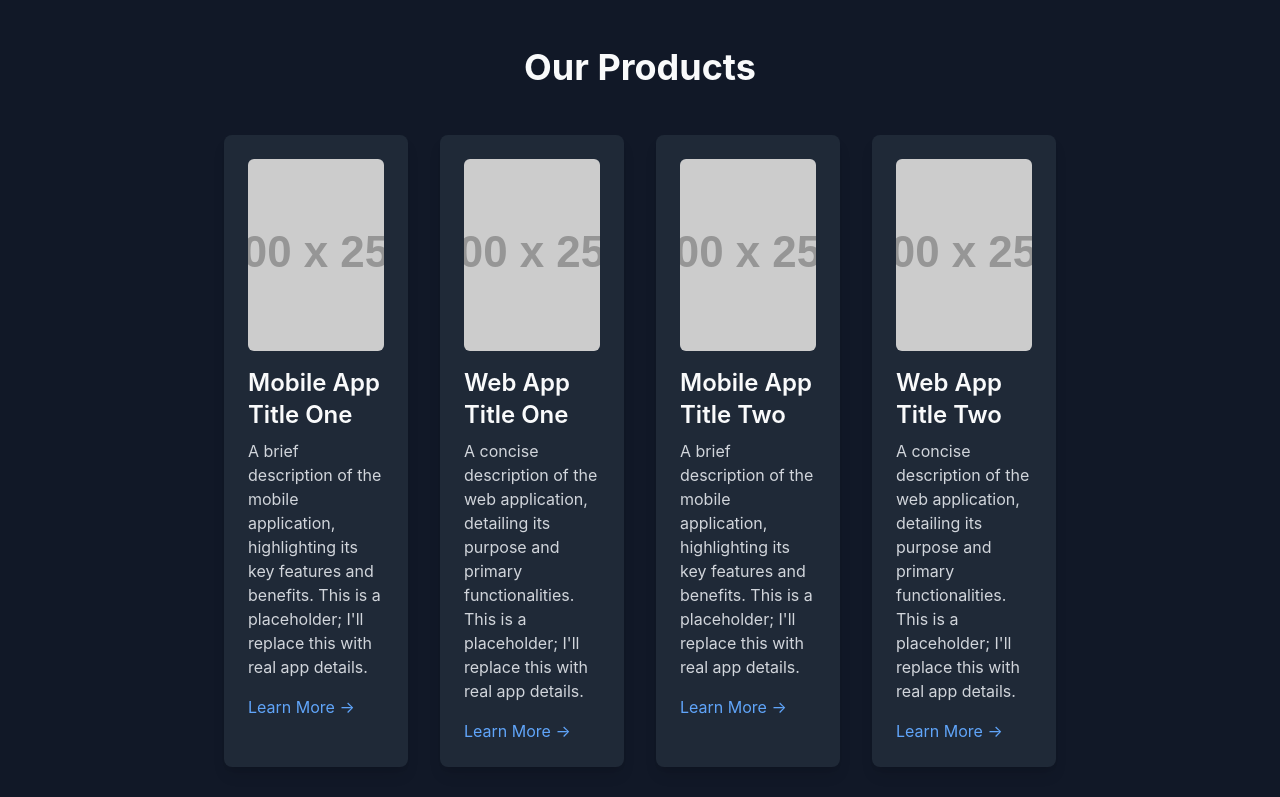
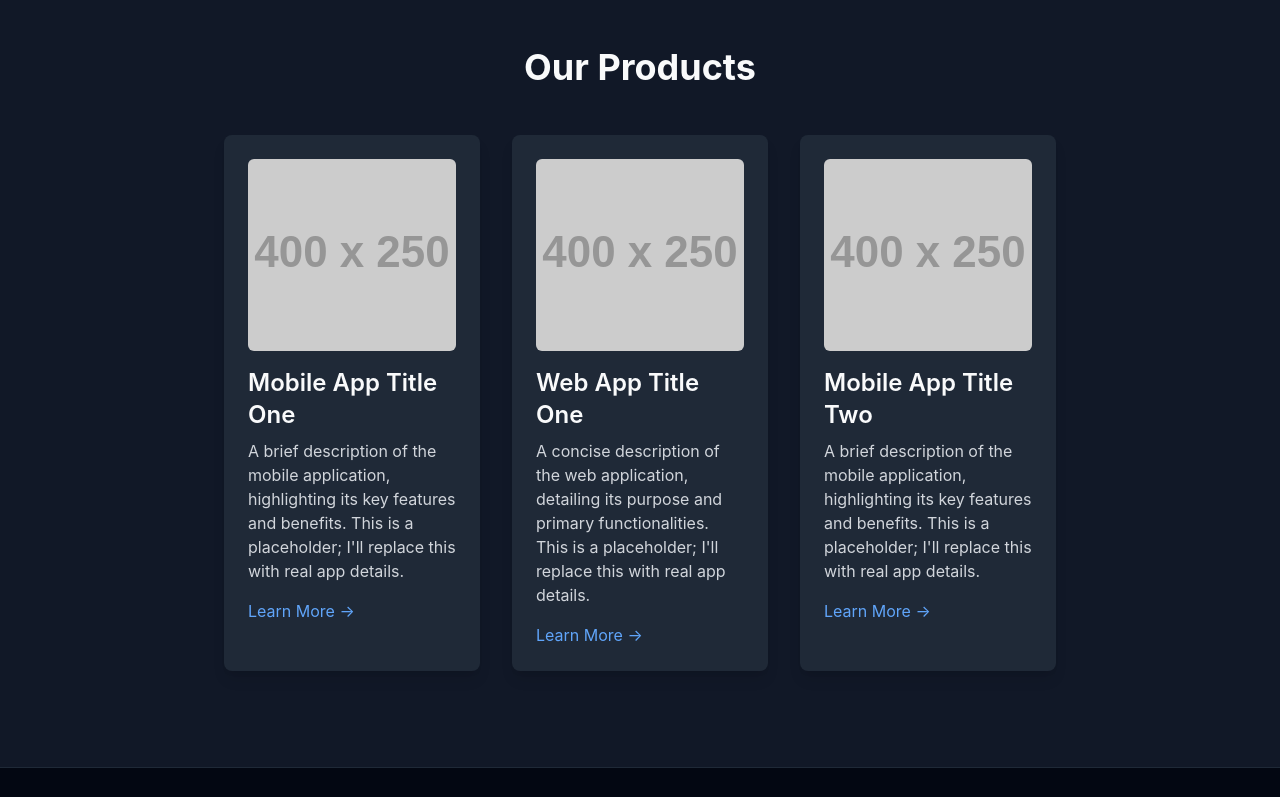
Before and after one commit to agbagerard/kurogiri_landing_page, a plain HTML site: page index.html in a window 1280 px wide. Shown: the part 1400-2197 px from the top of the page. Drawn offline with nearby package versions, Linux system fonts and the light colour scheme; placeholder pictures from the web are drawn by us.

Commit message:
Update product grid layout and remove placeholder for Web App 2

```diff
--- a/index.html
+++ b/index.html
@@ -110,7 +110,7 @@
 				<h2 class="text-4xl font-bold text-center mb-12 text-gray-50">
 					Our Products
 				</h2>
-				<div class="grid grid-cols-1 md:grid-cols-2 lg:grid-cols-4 gap-8">
+				<div class="grid grid-cols-1 md:grid-cols-2 lg:grid-cols-3 gap-8">
 					<!-- Placeholder for Mobile App 1 -->
 					<div
 						class="bg-gray-800 p-6 rounded-lg shadow-lg hover:shadow-xl transition-shadow duration-300">
@@ -176,27 +176,6 @@
 							>Learn More &rarr;</a
 						>
 					</div>
-					<!-- Placeholder for Web App 2 -->
-					<div
-						class="bg-gray-800 p-6 rounded-lg shadow-lg hover:shadow-xl transition-shadow duration-300">
-						<img
-							src="https://placehold.co/400x250/333333/FFFFFF?text=Web+App+1"
-							alt="Web App 2"
-							class="w-full h-48 object-cover rounded-md mb-4" />
-						<h3 class="text-2xl font-semibold mb-2 text-gray-50">
-							Web App Title Two
-						</h3>
-						<p class="text-gray-300 text-base">
-							A concise description of the web application, detailing its
-							purpose and primary functionalities. This is a placeholder; I'll
-							replace this with real app details.
-						</p>
-						<a
-							href="#"
-							class="inline-block mt-4 text-blue-400 hover:text-blue-300 transition-colors duration-200"
-							>Learn More &rarr;</a
-						>
-					</div>
 
 					<!-- You can add more product items here following the same structure -->
 				</div>
```
